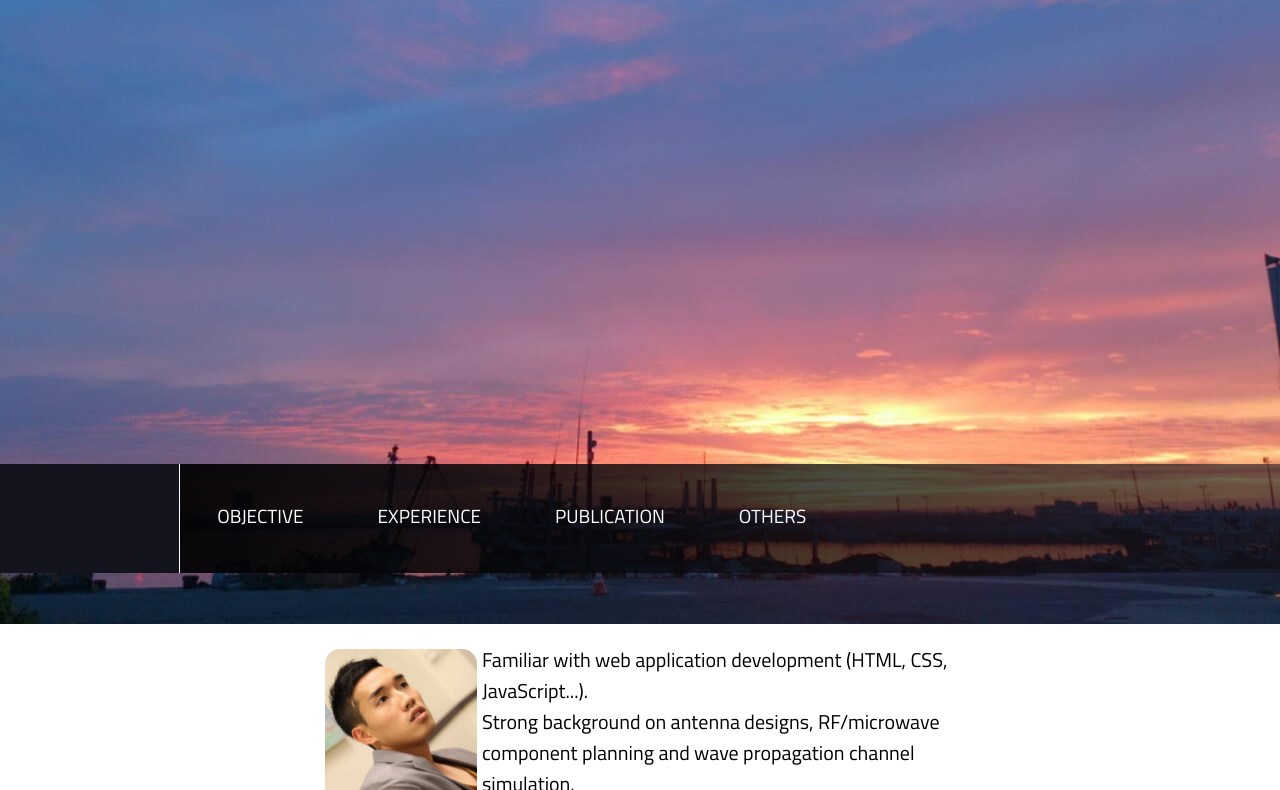
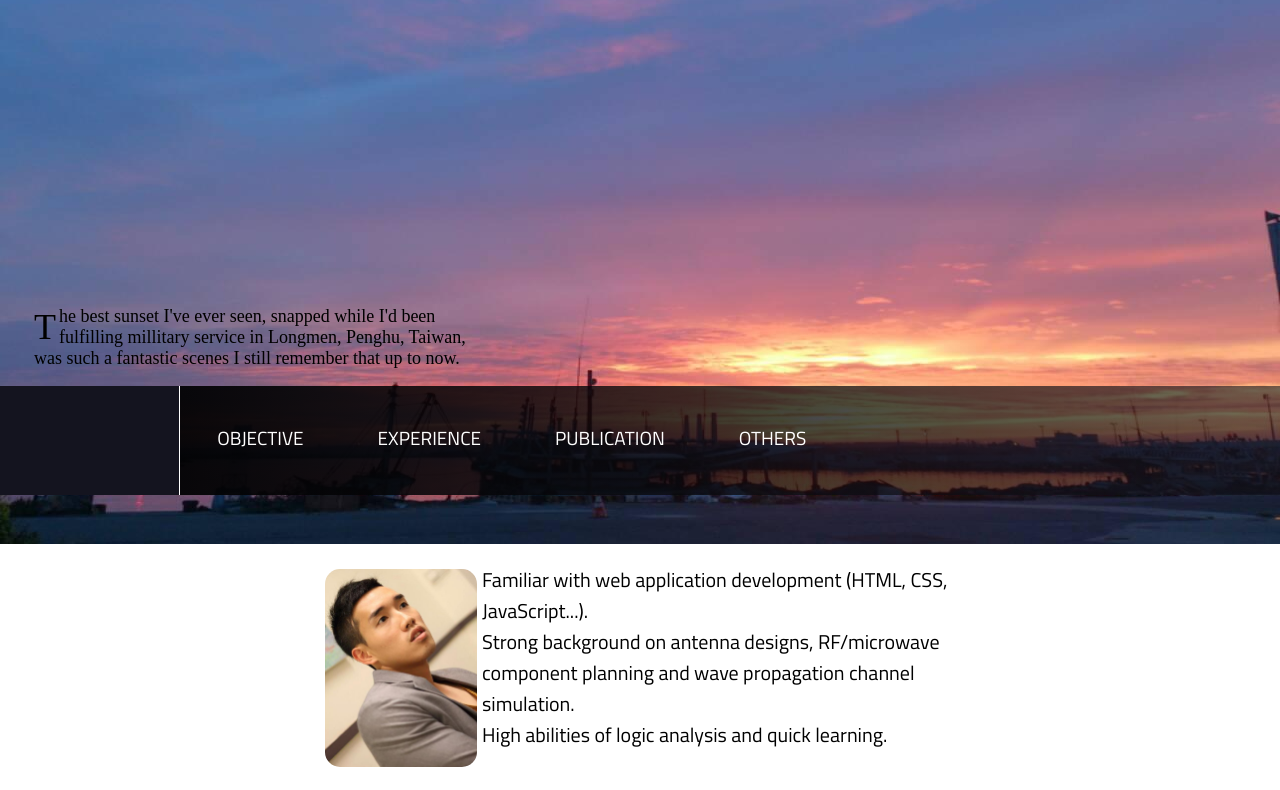
Before and after one commit to shiouchiau/shiouchiau.github.io, a plain HTML site: page index.html in a window 1280 px wide. Shown: the part 176-966 px from the top of the page. Drawn offline with nearby package versions, Linux system fonts and the light colour scheme.

Commit message:
update index file

```diff
--- a/index.html
+++ b/index.html
@@ -12,16 +12,19 @@
 	<div class="page">
 		<div class="header">
 			<div class="banner">
-				<img id="head" src="resource/images/header_photo.jpg">
-				<!-- <img id="test" src="resource/images/header_photo.jpg"> -->
+				<div id="slogan">
+					<span>T</span>
+					<p>he best sunset I've ever seen, snapped while I'd been fulfilling millitary service in Longmen, Penghu, Taiwan, was such a fantastic scenes I still remember that up to now.</p>
+				</div>
+				<!-- <img id="head" src="resource/images/header_photo.jpg"> -->
 			</div>
 			<div class="nav">
 				<div class="block"></div>
 				<ul>
-					<li><span id="navObjective">OBJECTIVE</span></li>
-					<li><span id="navExperience">EXPERIENCE</span></li>
-					<li><span id="navPublication">PUBLICATION</span></li>
-					<li><span id="navOthers">OTHERS</span></li>
+					<li id="navObjective"><span>OBJECTIVE</span></li>
+					<li id="navExperience"><span>EXPERIENCE</span></li>
+					<li id="navPublication"><span>PUBLICATION</span></li>
+					<li id="navOthers"><span>OTHERS</span></li>
 				</ul>
 			</div>
 		</div>
@@ -93,6 +96,12 @@
 				<img id="arrow-img" src="resource/images/arrow-icon-right.png">
 			</div>
 		</div>
+		<div class="publish">
+
+		</div>
+		<div class="projects">
+
+		</div>
 		<div class="footer"></div>
 	</div>
 
--- a/resource/includes/all.js
+++ b/resource/includes/all.js
@@ -1,8 +1,14 @@
 
 $(function() {
+	//navigator moving
+	var $scrollingDiv = $(".nav");
+  	$(window).scroll(function(){
+   		$scrollingDiv.stop().animate({"marginTop": ($(window).scrollTop())});
+ 	});
+
 	//navigator scroll
 	$("#navObjective").click(function() {
-		$("html, body").animate({scrollTop: "#arrow-img"}, 400);
+		$("html, body").animate({scrollTop: "720px"}, 400);
 	});
 	$("#navExperience").click(function() {
 		$("html, body").animate({scrollTop: "500px"}, 400);
--- a/resource/stylesheets/stylesheet.css
+++ b/resource/stylesheets/stylesheet.css
@@ -8,7 +8,7 @@ body {
 /* whole page*/
 
 .header {
-	height: 800px;
+	height: 720px;
 	width: 100%;
 	background-color: #003D5C;
 	background-image: url(../images/header_photo.jpg);
@@ -19,9 +19,29 @@ body {
 	position: relative;
 	/*-webkit-background-size: cover;*/
 	/*min-width: 1024px;*/
+}
+
+#slogan {
+	width: 457px;
+	font-size: 18px;
+	font-family: serif;
+	/* font-variant: */
+	position: absolute;
+	top: 67%;
+	left: 34px;
+}
+
+#slogan p {
+	margin: 0;
+}
+
+#slogan span {
+	float: left;
+	padding-right: 3px;
+	font-size: 36px;
 
 }
-
+/*
 .banner #head {
 	position: relative;
 	height: 150px;
@@ -29,11 +49,11 @@ body {
 	border-radius: 50%;
 	border: 5px solid #fff;
 }
-
+*/
 /* navigator */
 .nav {
 	position: absolute;
-	top: 80%;
+	top: 78%;
 	height: 109px;
 	width: 100%;
 	background-color: #14141F;
```
